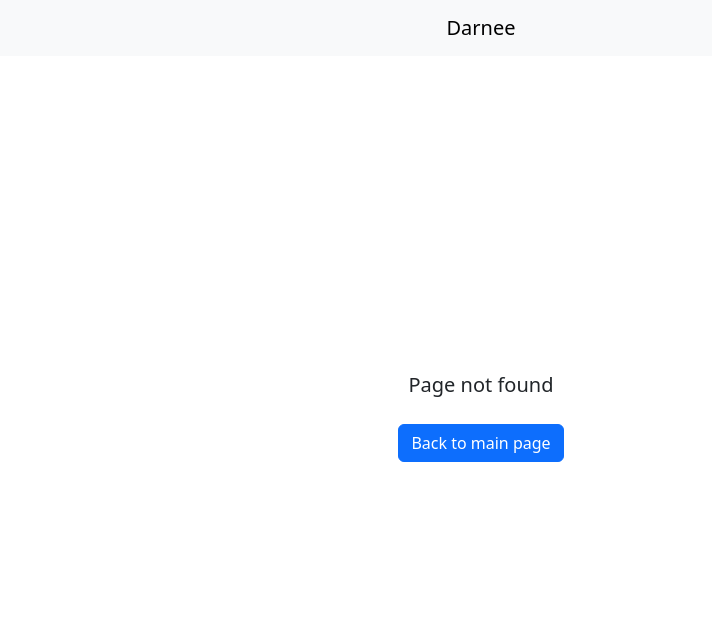
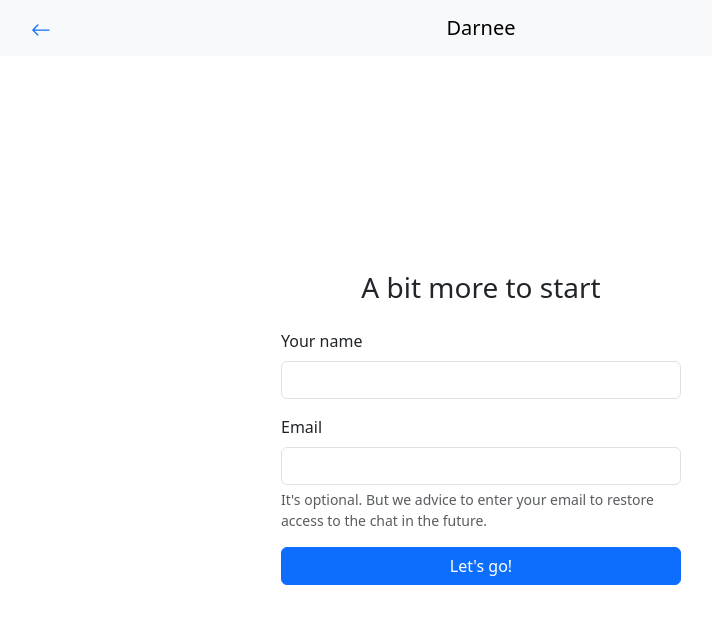
Before and after one commit to zedaster/darnee-client, a React (Create React App) app: page /create-chat in a window 1280 px wide. Before the commit this address had no page. Shown: the top 624 px of the page, without its empty margins (159-871 px from the left). Built offline with nearby package versions, Linux system fonts and the light colour scheme.

Commit message:
Isolate centered page CSS and add CreateChatPage

```diff
--- a/src/App.js
+++ b/src/App.js
@@ -4,6 +4,7 @@ import HomePage from "./pages/home/HomePage";
 import ChatPage from "./pages/chat/ChatPage";
 import {BrowserRouter, Route, Routes} from "react-router-dom";
 import NotFoundPage from "./pages/not-found/NotFoundPage";
+import CreateChatPage from "./pages/create-chat/CreateChatPage";
 
 function App() {
   return (
@@ -11,6 +12,7 @@ function App() {
           <BrowserRouter>
               <Routes>
                   <Route index path="/" element={<HomePage />} />
+                  <Route index path="create-chat" element={<CreateChatPage />} />
                   <Route path="chat" element={<ChatPage />} />
                   <Route path="*" element={<NotFoundPage />} />
               </Routes>
--- /dev/null
+++ b/src/assets/css/CenteredPage.css
@@ -0,0 +1,12 @@
+.centered-page {
+    flex: 1 1 auto;
+    display: flex;
+    justify-content: center;
+    align-items: center;
+}
+
+.centered-page-content {
+    max-width: 400px;
+    margin-top: 3rem;
+    margin-bottom: 3rem;
+}
--- a/src/assets/css/HomePage.css
+++ b/src/assets/css/HomePage.css
@@ -1,14 +1,3 @@
-.home-page {
-    flex: 1 1 auto;
-    display: flex;
-    justify-content: center;
-    align-items: center;
-}
-
-.home-content {
-    max-width: 300px;
-}
-
 .button-container {
     display: flex;
     flex-direction: column;
--- a/src/pages/chat/ChatPage.js
+++ b/src/pages/chat/ChatPage.js
@@ -21,6 +21,7 @@ class ChatPage extends Component {
     render() {
         return (
             <PageFlexBase showBackButton linkButtonResource="https://google.com/">
+                {/* TODO: Change the link button resource */}
                 <div className="chat-page mb-5">
                     <div className="messages-container" id="messages-container">
                         <MessageGroup sentByUser messages={this.state.userMessages}/>
--- /dev/null
+++ b/src/pages/create-chat/CreateChatPage.js
@@ -0,0 +1,36 @@
+import {Component} from "react";
+import PageFlexBase from "../../components/flex-base/PageFlexBase";
+
+export default class CreateChatPage extends Component {
+    constructor(props) {
+        super(props);
+    }
+
+    render() {
+        return (
+            <PageFlexBase showBackButton>
+                <div className="centered-page">
+                    <div className="centered-page-content">
+                        <h3 className="mb-4 text-center">A bit more to start</h3>
+                        {/* TODO: Create form */}
+                        <form>
+                            <div className="mb-3">
+                                <label htmlFor="nameInput" className="form-label">Your name</label>
+                                <input type="text" className="form-control" id="nameInput"/>
+                            </div>
+                            <div className="mb-3">
+                                <label htmlFor="emailInput" className="form-label">Email</label>
+                                <input type="email" className="form-control" id="emailInput"
+                                       aria-describedby="emailHelp"/>
+                                <div id="emailHelp" className="form-text">It's optional. But we advice to enter your
+                                    email to restore access to the chat in the future.
+                                </div>
+                            </div>
+                            <button type="submit" className="btn btn-primary w-100">Let's go!</button>
+                        </form>
+                    </div>
+                </div>
+            </PageFlexBase>
+        )
+    }
+}
--- a/src/pages/home/HomePage.js
+++ b/src/pages/home/HomePage.js
@@ -1,5 +1,6 @@
 import {Component} from "react";
 import '../../assets/css/HomePage.css';
+import '../../assets/css/CenteredPage.css';
 import {Link} from "react-router-dom";
 import PageFlexBase from "../../components/flex-base/PageFlexBase";
 
@@ -7,12 +8,14 @@ class HomePage extends Component {
     render() {
         return (
             <PageFlexBase>
-                <div className="home-page">
-                    <div className="home-content my-5">
-                        <p className="lead text-center">Activate your Darnee chat room swiftly and join its members by
-                            link</p>
+                <div className="centered-page">
+                    <div className="centered-page-content">
+                        <h3 className="text-center">Activate your Darnee chat room swiftly and join its members by
+                            link</h3>
                         <div className="button-container my-4">
-                            <button type="button" className="btn btn-success">Create a new chat room</button>
+                            <Link to="create-chat">
+                                <button type="button" className="btn btn-success">Create a new chat room</button>
+                            </Link>
                             <Link to="chat">
                                 <button type="button" className="btn btn-primary">Open your rooms</button>
                             </Link>
--- a/src/pages/not-found/NotFoundPage.js
+++ b/src/pages/not-found/NotFoundPage.js
@@ -1,5 +1,5 @@
 import {Component} from "react";
-import '../../assets/css/HomePage.css';
+import '../../assets/css/CenteredPage.css';
 import {Link} from "react-router-dom";
 import PageFlexBase from "../../components/flex-base/PageFlexBase";
 
@@ -7,8 +7,8 @@ class NotFoundPage extends Component {
     render() {
         return (
             <PageFlexBase>
-                <div className="home-page">
-                    <div className="home-content my-5">
+                <div className="centered-page">
+                    <div className="centered-page-content">
                         <p className="lead text-center">Page not found</p>
                         <div className="button-container my-4">
                             <Link to="/">
```
Also changed, not shown: src/assets/css/CreateChatPage.css (added).
